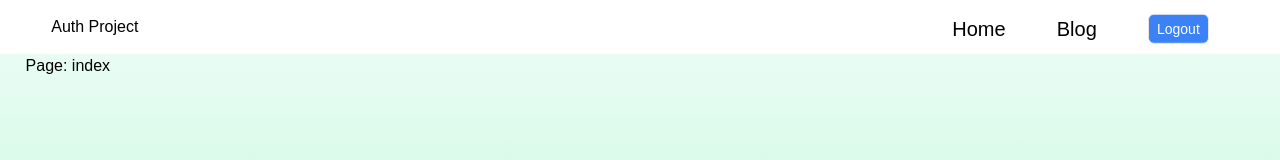
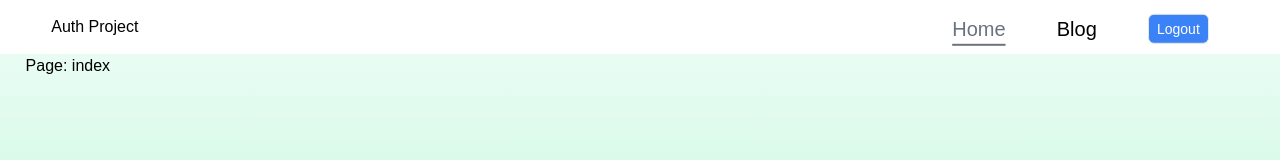
Before and after one commit to orcunelektirikci/auth-project, a Nuxt app: page / in a window 1280 px wide. Shown: the top 160 px of the page. Built offline with nearby package versions, Linux system fonts and the light colour scheme.

Commit message:
feature(style): add header nav active class

```diff
--- a/components/Navigation/HeaderMobileBar.vue
+++ b/components/Navigation/HeaderMobileBar.vue
@@ -41,7 +41,7 @@ watch(() => route.path, () => {
         <ul class="flex flex-col md:flex-row items-center mx-auto md:gap-[4vw] gap-8">
           <template v-for="item in items" :key="item.to">
             <li v-if="item.display" class="hover:text-gray-500 text-xl md:text-auto">
-              <NuxtLink :to="item.to">
+              <NuxtLink active-class="underline underline-offset-2 md:underline-offset-8 text-gray-500" :to="item.to">
                 {{ item.text }}
               </NuxtLink>
             </li>
```
